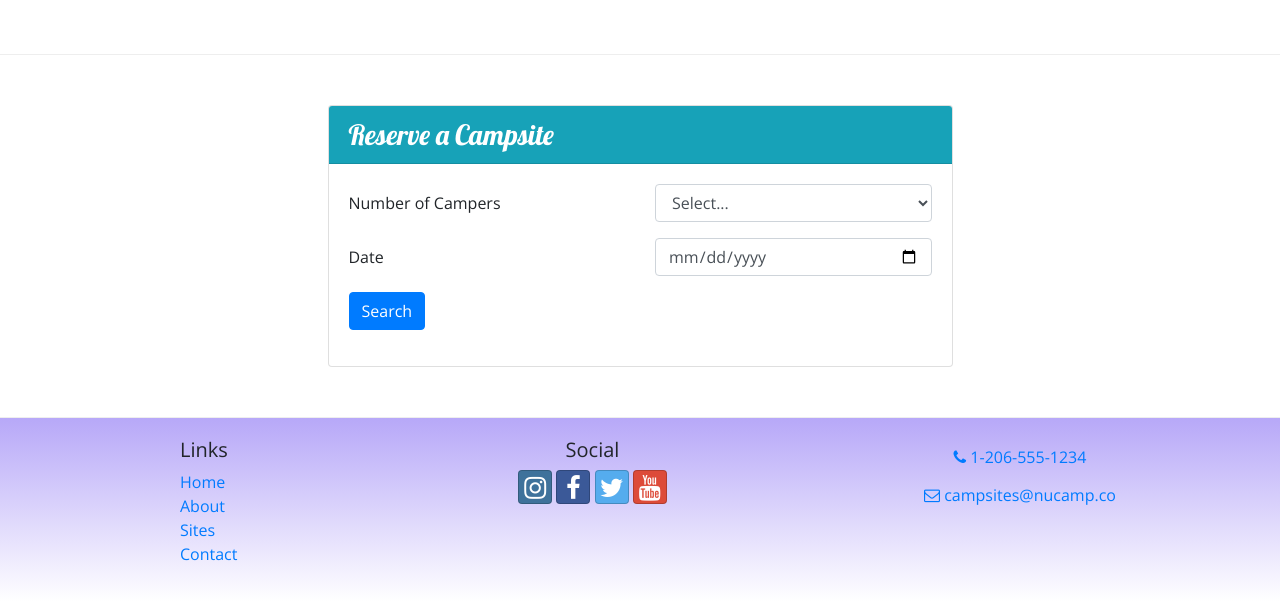
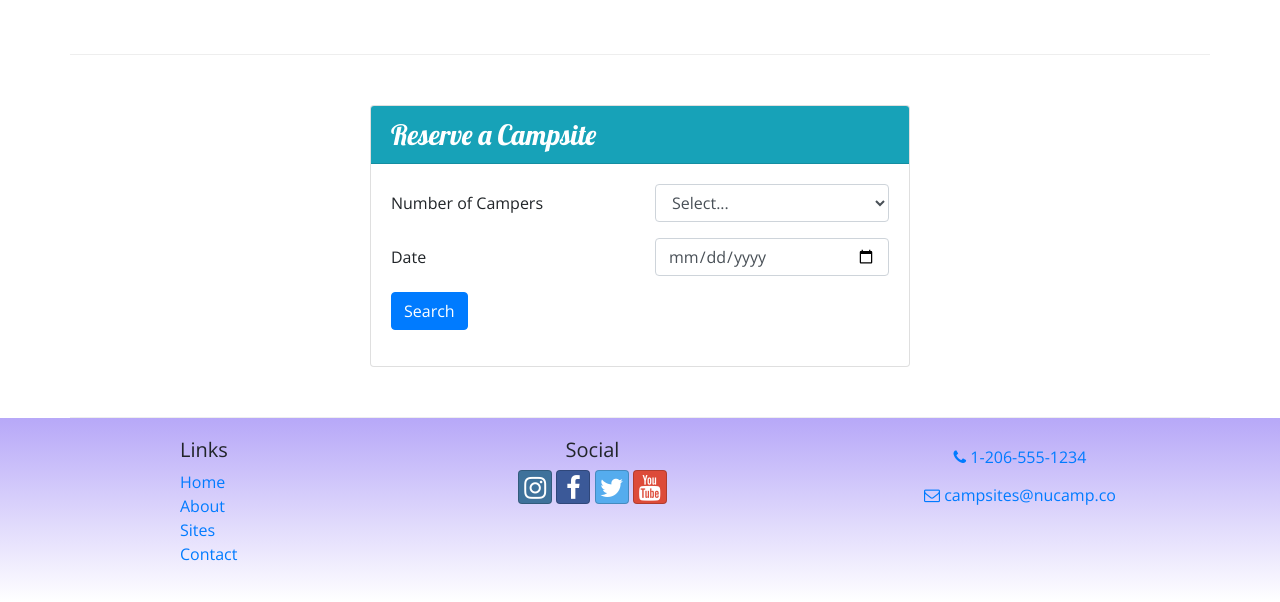
Before and after one commit to rein21st/git-test, a website: page index.html in a window 1280 px wide. Shown: the part 1040-1642 px from the top of the page. Drawn offline with nearby package versions, Linux system fonts and the light colour scheme.

Commit message:
remove a div

```diff
--- a/index.html
+++ b/index.html
@@ -163,7 +163,7 @@
                 </div>
             </div>
         </div>
-    </div>
+
 
         <div class="row row-content align-items-center">
             <div class="col-sm-4 col-md-3">
@@ -209,7 +209,7 @@
                             <div class="form-group row">
                                 <label for="numCampers" class="col-sm-6 col-form-label" >Number of Campers</label>
                                 <!--Select Dropdown-->
-                                <div class="col">
+                                <div class="col-sm-6">
                                     <select id="numCampers" class="form-control">
                                         <option selected>Select...</option>
                                         <option>1</option>
@@ -224,7 +224,7 @@
                             <!--Date-->
                             <div class="form-group row">
                                 <label for="Date" class="col-sm-6 col-form-label">Date</label>
-                                <div class="col">
+                                <div class="col-sm-6">
                                     <input type="date" class="form-control" id="date" name="date" placeholder="date" />
                                 </div>
                             </div>
```
